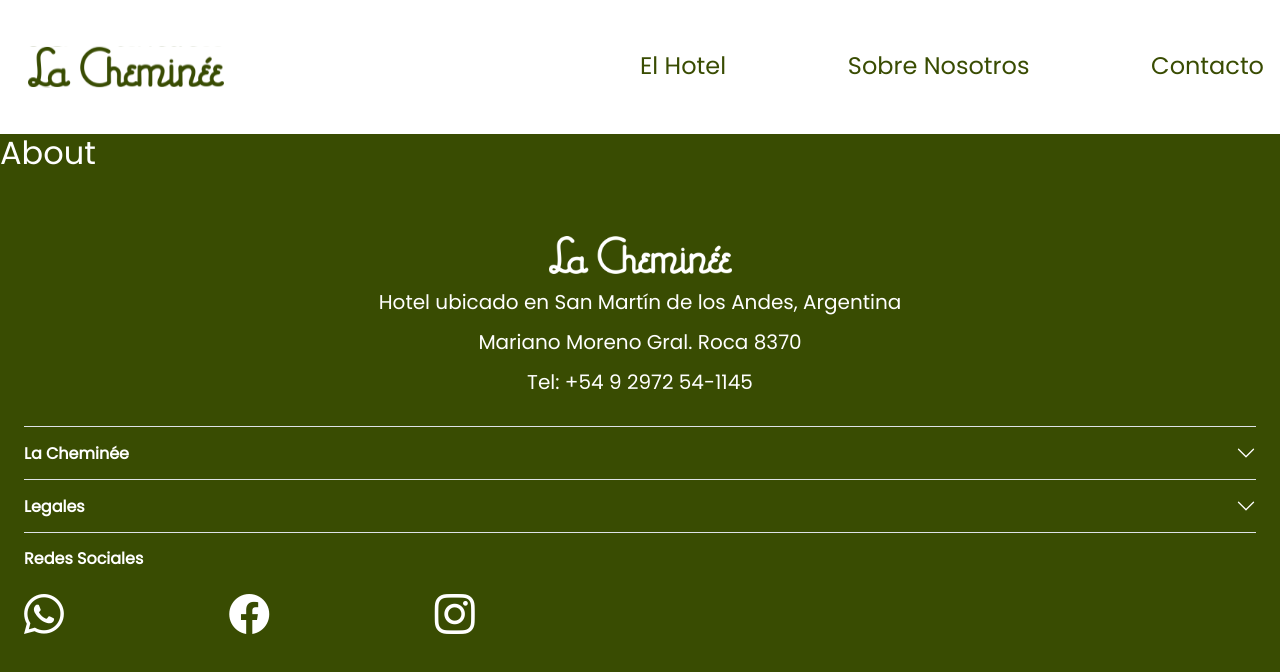
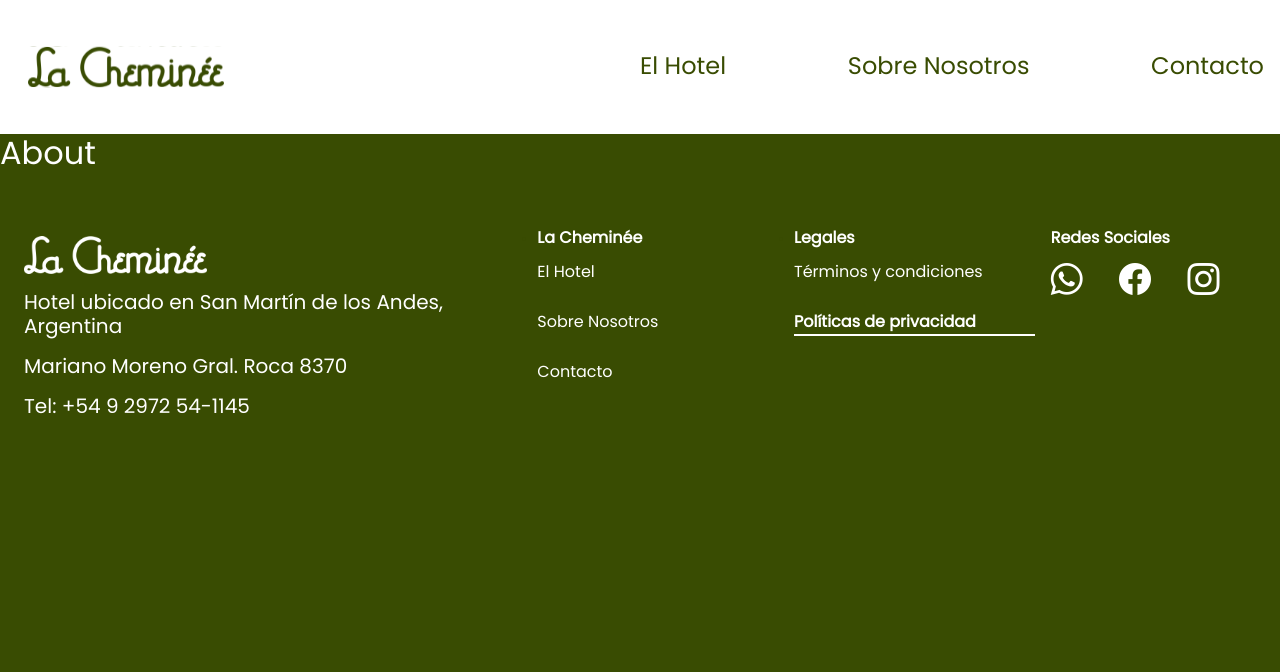
Before and after one commit to agusnarvaez/la-cheminee-react, a React (Create React App) app: page /politicas-de-privacidad in a window 1280 px wide. Shown: the top 672 px of the page. Built offline with nearby package versions, Linux system fonts and the light colour scheme; no server answers.

Commit message:
Agrego estilos de footer en Desktop

```diff
--- a/src/components/Footer.jsx
+++ b/src/components/Footer.jsx
@@ -1,7 +1,10 @@
-import FooterTitle from "./Footer/FooterTitle";
-import FooterSocials from "./Footer/FooterSocials";
-import FooterAccordionItem from "./Footer/FooterAccordionItem";
+import FooterTitle from "./Footer/FooterTitle"
+import FooterSocials from "./Footer/FooterSocials"
+import FooterAccordionItem from "./Footer/FooterAccordionItem"
+import FooterNav from "./Footer/FooterNav"
+
 export default function Footer() {
+
 const primaryLinks = [
     {
         title:"El Hotel",
@@ -27,12 +30,12 @@ const secondaryLinks = [
         to:"/politicas-de-privacidad"
     }
 ]
-  return (
-    <footer className="container-fluid px-4 py-5 bg-green-la-cheminee">
+return (
+    <footer className="container-fluid px-4 py-5 bg-green-la-cheminee d-lg-flex ">
 
         <FooterTitle/>
 
-        <div className="accordion accordion-flush bg-green-la-cheminee" id="accordionFlush">
+        <div className="accordion accordion-flush bg-green-la-cheminee d-lg-none border-bottom" id="accordionFlush">
 
             <FooterAccordionItem title="La Cheminée" accordionId="flush-collapseOne" links={primaryLinks}/>
 
@@ -40,6 +43,21 @@ const secondaryLinks = [
 
         </div>
 
+
+        <ul className="d-none d-lg-flex col-5 container-fluid p-0 m-0">
+            <li className="container-fluid p-0 pe-3 m-0 col-6 ">
+                <h2 className="fs-6 fw-bold col-12 border-lg-0 p-0">La Cheminée</h2>
+                <FooterNav links={primaryLinks}/>
+            </li>
+            <li className="container-fluid p-0 pe-3 m-0 col-6 ">
+                <h2 className="fs-6 fw-bold col-12 border-lg-0 p-0">Legales</h2>
+                <FooterNav links={secondaryLinks}/>
+            </li>
+        </ul>
+
+
+
+
         <FooterSocials/>
     </footer>
   )
--- a/src/components/Footer/FooterNav.jsx
+++ b/src/components/Footer/FooterNav.jsx
@@ -1,10 +1,6 @@
 import FooterNavlink from "./FooterNavLink";
 
 export default function HeaderNav({links}) {
-
-
-
-
 
     return (
 
--- a/src/components/Footer/FooterNavLink.jsx
+++ b/src/components/Footer/FooterNavLink.jsx
@@ -6,7 +6,7 @@ export default function HeaderNavLink({link}) {
 
     //* Función para scrollear hacia arriba cada vez que se toca un enlace
 
-    var liClass = 'nav-item py-1'
+    var liClass = 'nav-item col-12 py-1'
 
     var linkClass = 'nav-link text-white p-0 fs-6 l-p-3'
     return (
--- a/src/components/Footer/FooterSocials.jsx
+++ b/src/components/Footer/FooterSocials.jsx
@@ -2,13 +2,17 @@ import credentials from "../../credentials"
 
 
 export default function FooterSocials() {
+  const liStyle = 'container-fluid p-0 m-0 my-2 m-lg-0 col-2 col-md-1 col-lg-4'
+
   return (
-    <section className="container-fluid d-flex flex-wra p-0 m-0 py-3 border-top row">
-        <h2 className="fs-6 fw-bold col-12 p-0">Redes Sociales</h2>
-        <ul className="container-fluid p-0 col-12 text-white list-unstyled d-flex flex-wrap justify-content-start">
-          <li className="container-fluid p-0 m-0 my-2 col-2"><a className="text-white" href={credentials.whatsappApi}> <i className="bi bi-whatsapp me-4 fs-1"/></a></li>
-          <li className="container-fluid p-0 m-0 my-2 col-2"><a className="text-white" href={credentials.whatsappApi}> <i className="bi bi-facebook me-4 fs-1"/></a></li>
-          <li className="container-fluid p-0 m-0 my-2 col-2"><a className="text-white" href={credentials.whatsappApi}> <i className="bi bi-instagram me-4 fs-1"/></a></li>
+    <section className="container-fluid flex-column justify-content-start align-items-start p-0 m-0 py-3 p-lg-0 row col-12 col-lg-2">
+
+        <h2 className="fs-6 d-block fw-bold col-12 border-lg-0 p-0" style={{ height: '20px' }}>Redes Sociales</h2>
+
+        <ul className="container-fluid p-0 m-lg-0 mt-0 col-12 text-white list-unstyled d-flex flex-wrap justify-content-start">
+          <li className={liStyle}><a className="text-white" href={credentials.whatsappApi}> <i className="bi bi-whatsapp me-4 fs-2 "/></a></li>
+          <li className={liStyle}><a className="text-white" href={credentials.whatsappApi}> <i className="bi bi-facebook me-4 fs-2 "/></a></li>
+          <li className={liStyle}><a className="text-white" href={credentials.whatsappApi}> <i className="bi bi-instagram me-4 fs-2 "/></a></li>
         </ul>
 
     </section>
--- a/src/components/Footer/FooterTitle.jsx
+++ b/src/components/Footer/FooterTitle.jsx
@@ -1,11 +1,11 @@
 import logoLaChemineeWhite from '../../assets/logos/logo-la-cheminee-white.svg'
 export default function FooterTitle() {
   return (
-    <section className="container-fluid d-flex flex-wrap justify-content-center mb-4">
+    <section className="container-fluid d-flex flex-wrap justify-content-center justify-content-lg-start mb-4 col-lg-5 m-lg-0 p-lg-0">
         <img className="img-fluid my-2" src={logoLaChemineeWhite} alt="Logo La Cheminée" />
-        <h3 className="text-white text-center col-12 fs-5 my-2">Hotel ubicado en San Martín de los Andes, Argentina</h3>
-        <h3 className="text-white text-center col-12 fs-5 my-2">Mariano Moreno Gral. Roca 8370</h3>
-        <h3 className="text-white text-center col-12 fs-5 my-2">Tel: +54 9 2972 54-1145</h3>
+        <h3 className="text-white text-center text-lg-start col-12 fs-5 my-2">Hotel ubicado en San Martín de los Andes, Argentina</h3>
+        <h3 className="text-white text-center text-lg-start col-12 fs-5 my-2">Mariano Moreno Gral. Roca 8370</h3>
+        <h3 className="text-white text-center text-lg-start col-12 fs-5 my-2">Tel: +54 9 2972 54-1145</h3>
     </section>
   )
 }
```
